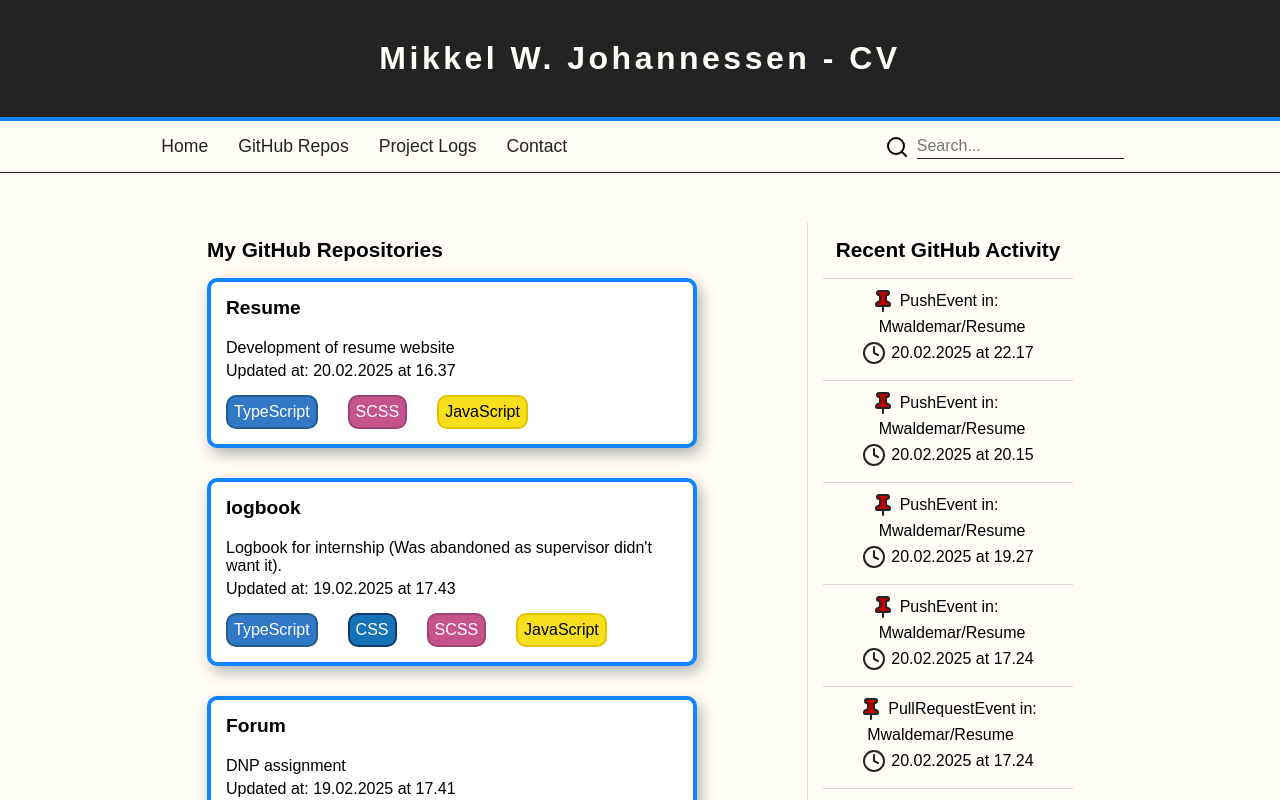
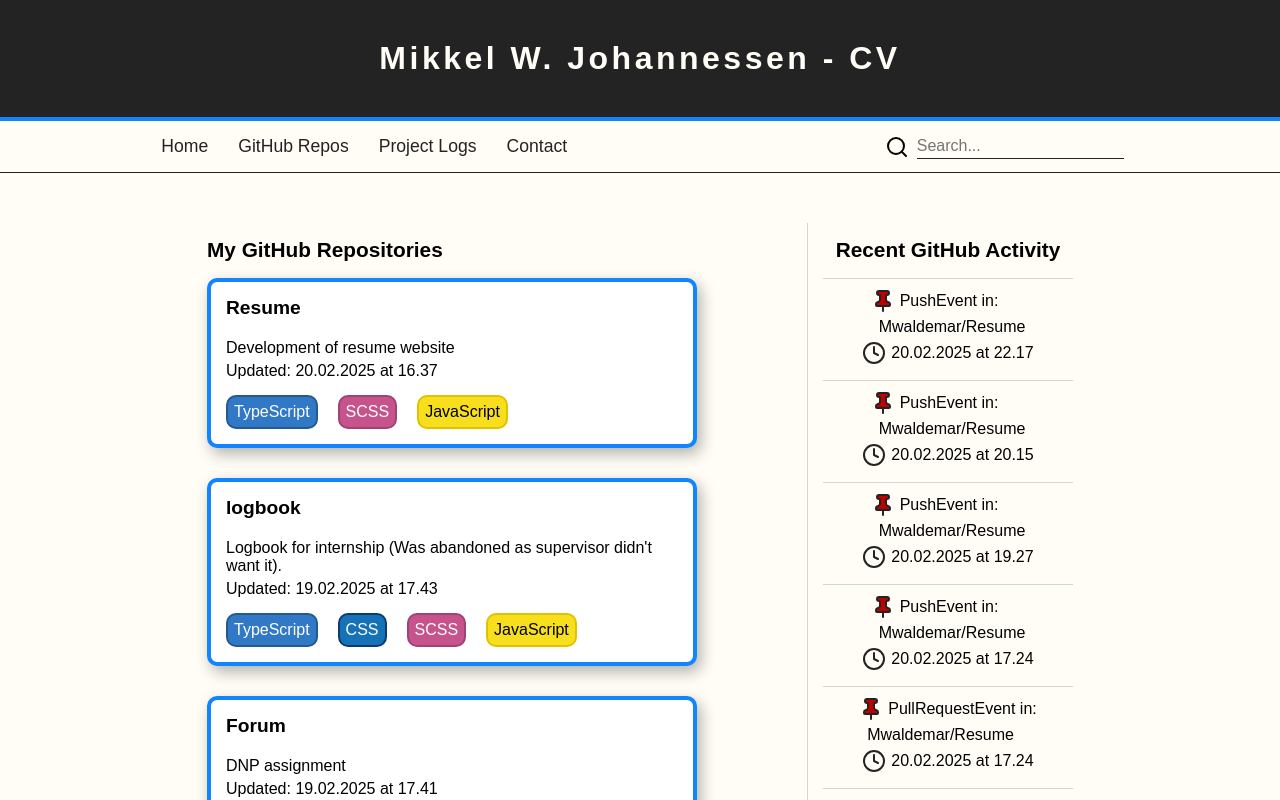
Before and after one commit to Mwaldemar/Resume, a Next.js app: page /repos in a window 1280 px wide. Shown: the top 800 px of the page. Built offline with nearby package versions, Linux system fonts and the light colour scheme.

Commit message:
Small fixes to repos component and styling

```diff
--- a/app/components/githubRepos/githubRepos.module.scss
+++ b/app/components/githubRepos/githubRepos.module.scss
@@ -28,6 +28,9 @@
       margin-bottom: 30px;
 
       .repo {
+        &:active {
+          transform: scale(0.98);
+        }
         .repoLink {
           display: flex;
           flex-direction: column;
@@ -40,10 +43,9 @@
           box-shadow: 4px 6px 15px rgba(0, 0, 0, 0.3);
           transition: all 0.3s ease;
 
-          &:hover {
-            transform: scale(1.02);
-
-            @include respond-to(desktop) {
+          @include respond-to(desktop) {
+            &:hover {
+              transform: scale(1.02);
               > .seeOnHover {
                 display: block;
                 position: absolute;
@@ -77,12 +79,12 @@
 
           .languageContainer {
             display: flex;
-            flex-direction: column;
+            flex-direction: row;
             gap: 8px;
+            flex-wrap: wrap;
 
             @include respond-to(desktop) {
-              flex-direction: row;
-              gap: 30px;
+              gap: 20px;
             }
 
             .language {
--- a/app/components/githubRepos/githubRepos.tsx
+++ b/app/components/githubRepos/githubRepos.tsx
@@ -15,11 +15,10 @@ export type GitHubRepo = {
 
 type GitHubReposProps = {
     className?: string,
-    hover: boolean,
     repos: GitHubRepo[],
 };
 
-export default function GitHubRepos({ repos, className, hover }: GitHubReposProps) {
+export default function GitHubRepos({ repos, className }: GitHubReposProps) {
     if (!repos || repos.length === 0) {
         return <div>No repositories to show.</div>;
     }
@@ -44,7 +43,7 @@ export default function GitHubRepos({ repos, className, hover }: GitHubReposProp
                             <a className={styles.repoLink} href={repo.html_url} target="_blank" rel="noopener noreferrer">
                                 <div className={styles.repoName}>{repo.name}</div>
                                 <div className={styles.repoDescription}>{repo.description || "No description available"}</div>
-                                <div className={styles.updated}>Updated at: {formatDate(repo.updated_at)}</div>
+                                <div className={styles.updated}>Updated: {formatDate(repo.updated_at)}</div>
                                 <div className={styles.languageContainer}>
                                     {repo.languages?.map(lang => (
                                         <div key={lang} className={clsx(styles.language, languageColors[lang])}>
@@ -52,11 +51,8 @@ export default function GitHubRepos({ repos, className, hover }: GitHubReposProp
                                         </div>
                                     ))}
                                 </div>
-
                                 <div className={styles.seeOnHover}>
-                                    {hover && (
-                                        <div className={styles.hoverText}>Open in GitHub <MoveUpRight /></div>
-                                    )}
+                                    <div className={styles.hoverText}>Open in GitHub <MoveUpRight /></div>
                                 </div>
                             </a>
                         </div>
--- a/app/repos/page.tsx
+++ b/app/repos/page.tsx
@@ -39,7 +39,7 @@ export default function GitHubPage() {
     return (
         <div className={styles.container}>
             <div className={styles.githubWrapper}>
-                <GitHubRepos hover className={styles.reposWrapper} repos={repos} />
+                <GitHubRepos className={styles.reposWrapper} repos={repos} />
                 <GitHubActivity className={styles.activityWrapper} activities={activities} />
             </div>
         </div>
--- a/app/repos/repos.module.scss
+++ b/app/repos/repos.module.scss
@@ -6,12 +6,13 @@
     display: flex;
     flex-direction: column;
     justify-content: space-between;
-    width: 70%;
+    width: 75%;
     gap: 40px;
 
     @include respond-to(desktop) {
       flex-direction: row;
       gap: 95px;
+      width: 70%;
     }
 
     .activityWrapper {
```
